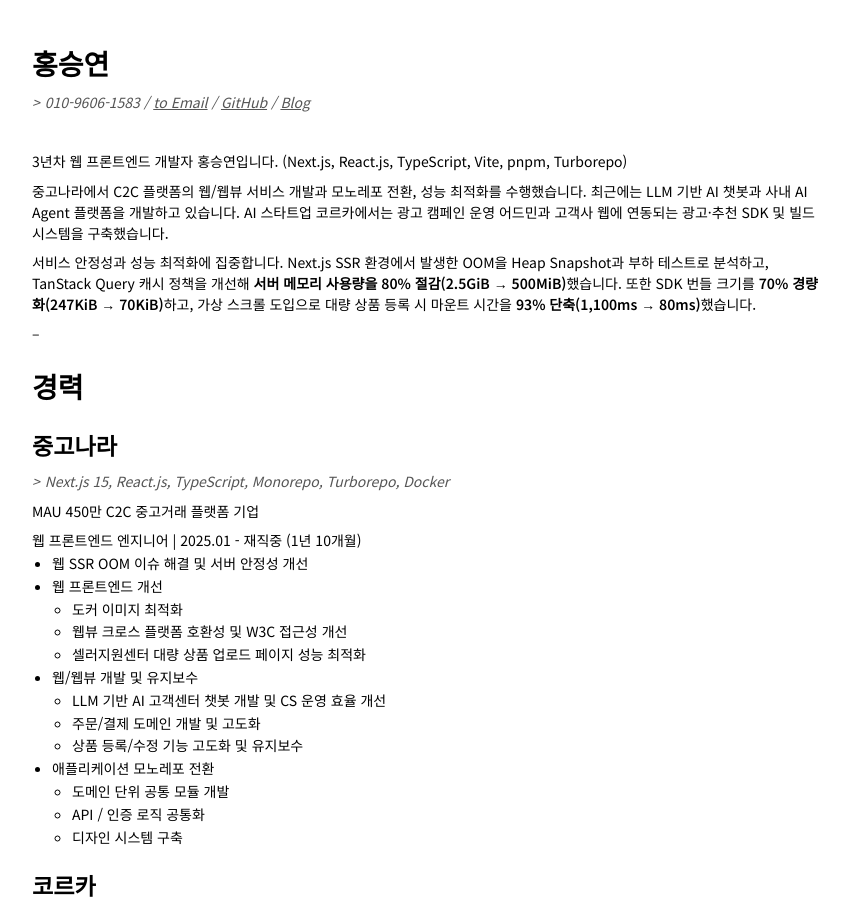
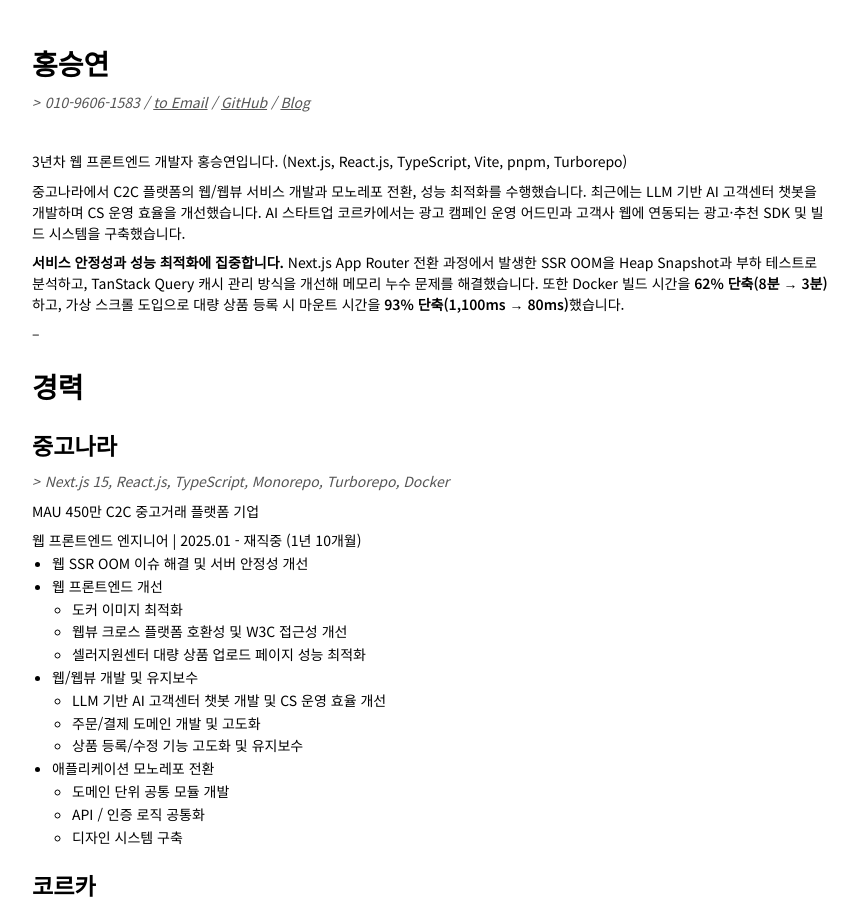
Before and after one commit to ghost-redo/ghost-redo.github.io, a Jekyll site: the page built from resume.md, in a window 1280 px wide and 900 px high. Shown: the whole window, without its empty margins (209-1067 px from the left). Built offline with Jekyll 4.4.1, drawn with Linux system fonts in a browser that asks for light colours; some web fonts are replaced.

Commit message:
Update resume.md

```diff
--- a/resume.md
+++ b/resume.md
@@ -11,10 +11,9 @@ title: 홍승연 Resume
 
 3년차 웹 프론트엔드 개발자 홍승연입니다. (Next.js, React.js, TypeScript, Vite, pnpm, Turborepo)
 
-중고나라에서 C2C 플랫폼의 웹/웹뷰 서비스 개발과 모노레포 전환, 성능 최적화를 수행했습니다. 최근에는 LLM 기반 AI 챗봇과 사내 AI Agent 플랫폼을 개발하고 있습니다. AI 스타트업 코르카에서는 광고 캠페인 운영 어드민과 고객사 웹에 연동되는 광고·추천 SDK 및 빌드 시스템을 구축했습니다.
+중고나라에서 C2C 플랫폼의 웹/웹뷰 서비스 개발과 모노레포 전환, 성능 최적화를 수행했습니다. 최근에는 LLM 기반 AI 고객센터 챗봇을 개발하며 CS 운영 효율을 개선했습니다. AI 스타트업 코르카에서는 광고 캠페인 운영 어드민과 고객사 웹에 연동되는 광고·추천 SDK 및 빌드 시스템을 구축했습니다.
 
-서비스 안정성과 성능 최적화에 집중합니다. Next.js SSR 환경에서 발생한 OOM을 Heap Snapshot과 부하 테스트로 분석하고, TanStack Query 캐시 정책을 개선해 **서버 메모리 사용량을 80% 절감(2.5GiB → 500MiB)**했습니다. 또한 SDK 번들 크기를 **70% 경량화(247KiB → 70KiB)**하고, 가상 스크롤 도입으로 대량 상품 등록 시 마운트 시간을 **93% 단축(1,100ms → 80ms)**했습니다.
-
+**서비스 안정성과 성능 최적화에 집중합니다.** Next.js App Router 전환 과정에서 발생한 SSR OOM을 Heap Snapshot과 부하 테스트로 분석하고, TanStack Query 캐시 관리 방식을 개선해 메모리 누수 문제를 해결했습니다. 또한 Docker 빌드 시간을 **62% 단축(8분 → 3분)**하고, 가상 스크롤 도입으로 대량 상품 등록 시 마운트 시간을 **93% 단축(1,100ms → 80ms)**했습니다.
 
 --
 
```
